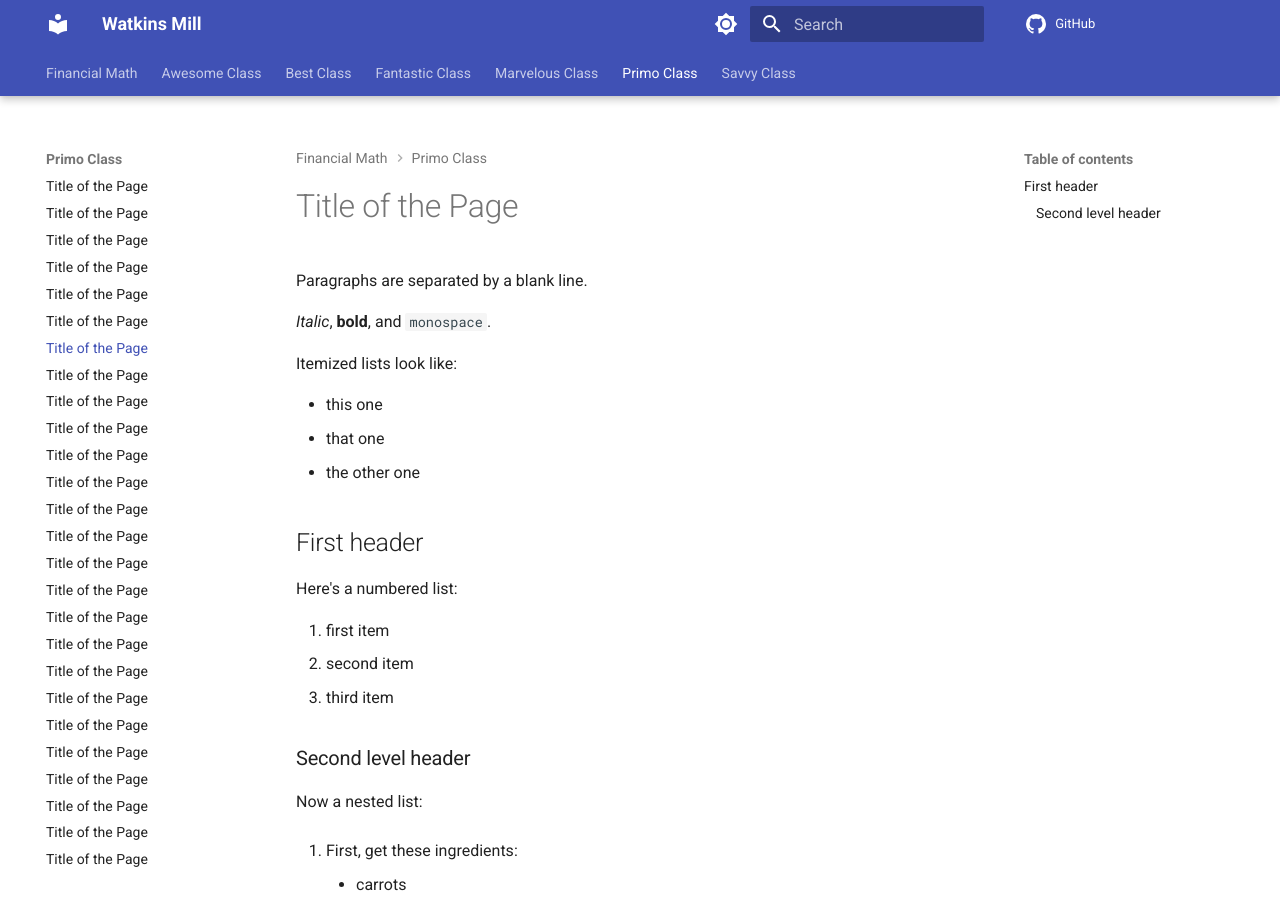
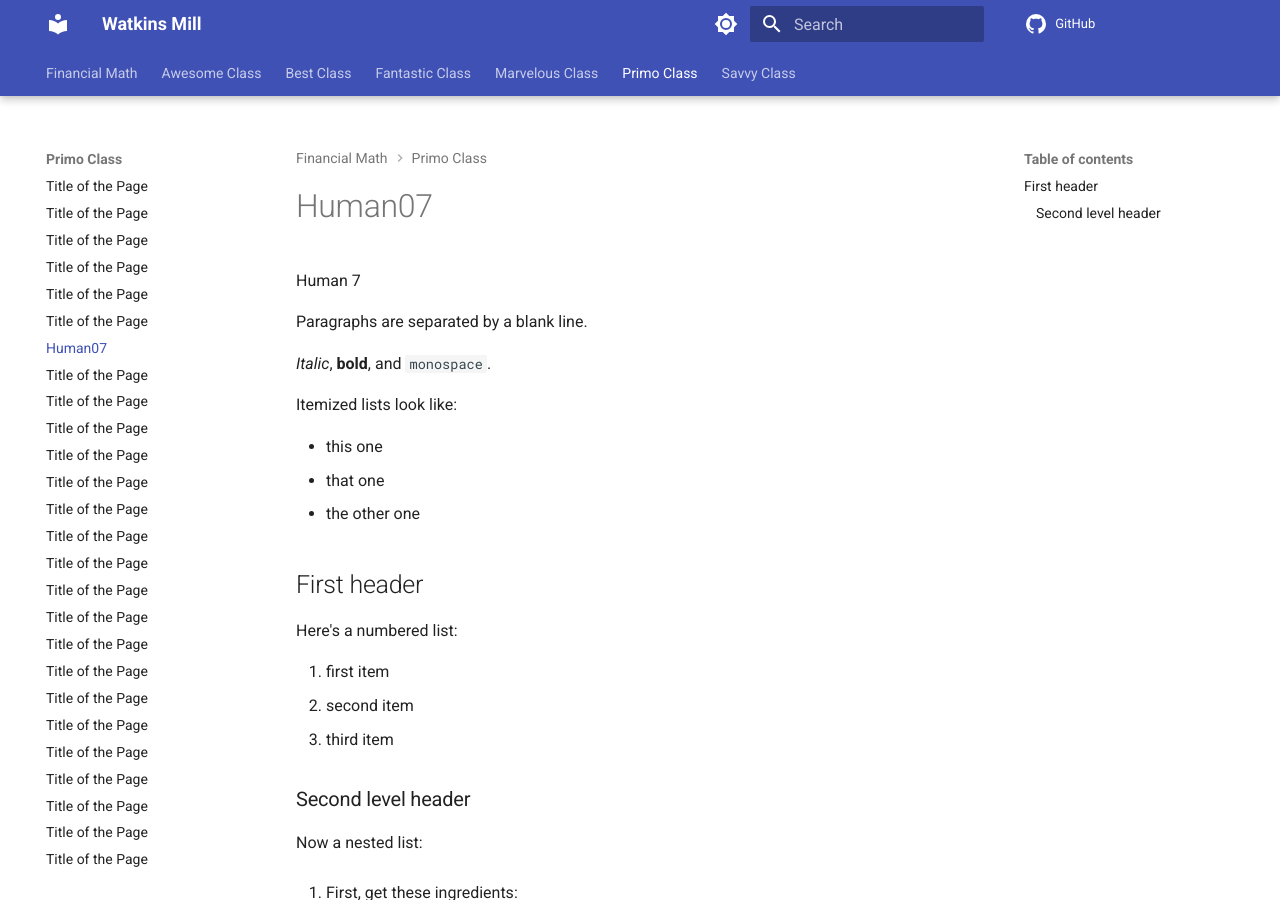
Before and after one commit to drjmarino/website, an MkDocs documentation site: the page built from docs/primo/human07.md, in a window 1280 px wide and 900 px high. Built offline with MkDocs 1.6.1 and Material for MkDocs 9.7.7, drawn with Linux system fonts in a browser that asks for light colours; comment, search, counter and statistics services are not loaded.

Commit message:
Update human07.md

```diff
--- a/docs/primo/human07.md
+++ b/docs/primo/human07.md
@@ -1,4 +1,4 @@
-# Title of the Page
+Human 7
 
 Paragraphs are separated by a blank line.
 
```
